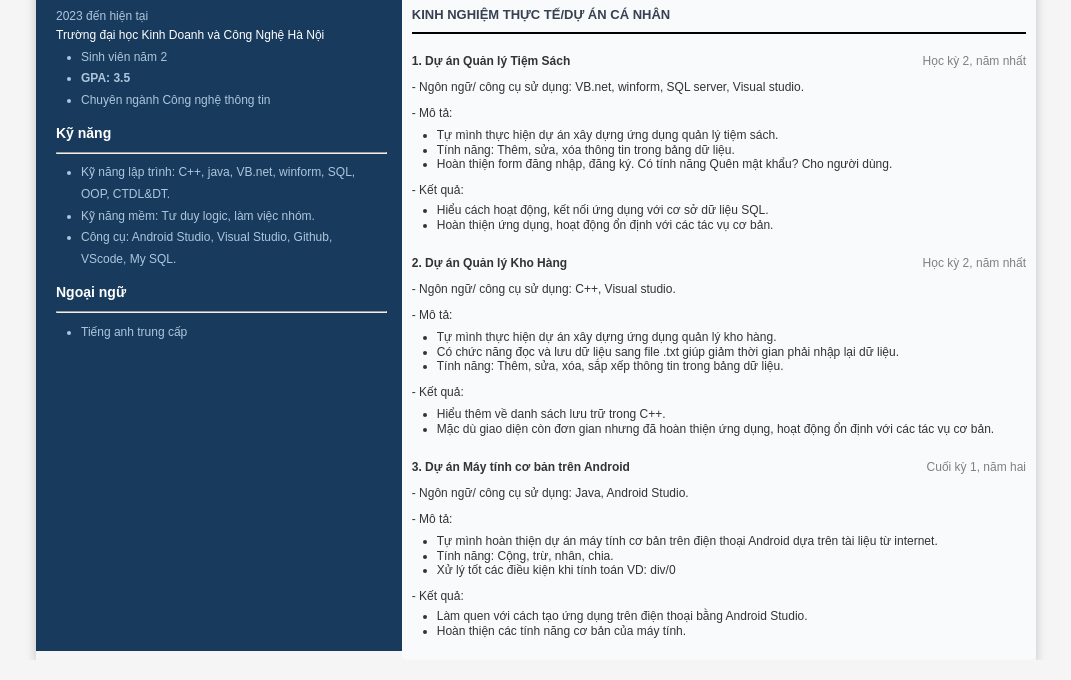
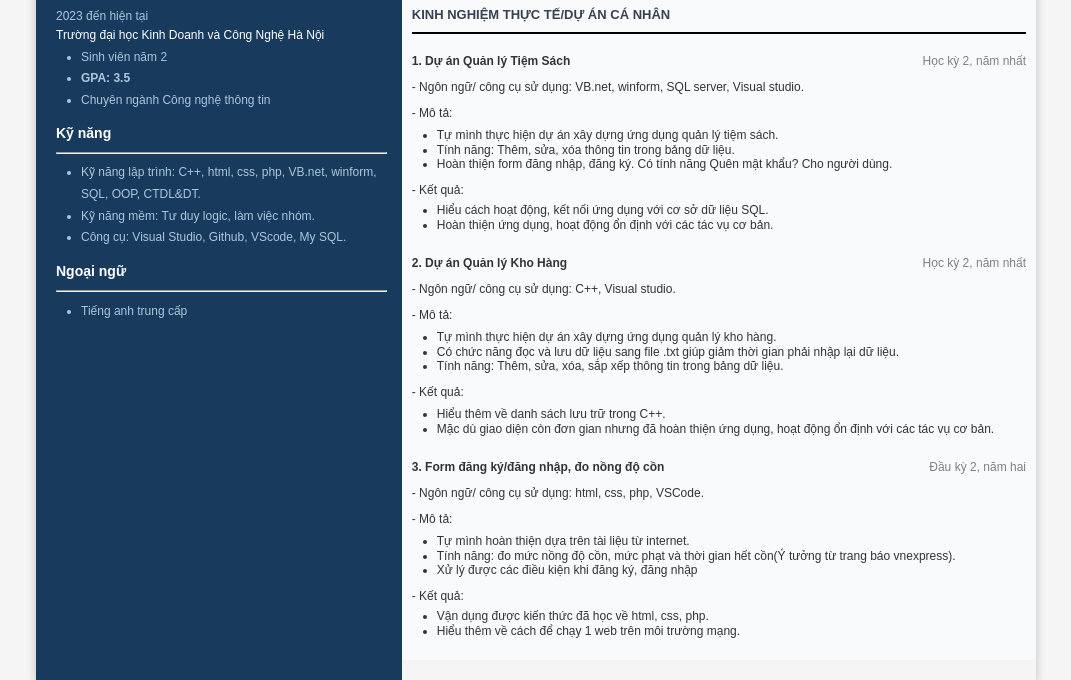
Before and after one commit to ThuyNhanVP/CV, a plain HTML site: page cv/index.html in a window 1280 px wide. Shown: the part 379-1059 px from the top of the page, without its empty margins (104-1175 px from the left). Drawn offline with Linux system fonts and the light colour scheme.

Commit message:
Cap nhat them html, css, php

```diff
--- a/cv/index.html
+++ b/cv/index.html
@@ -47,9 +47,9 @@
                 <h3 class="h4text">Kỹ năng</h3>
                 <hr>
                 <ul class="color" style="line-height: 1.8;margin-top: 0;color: #adc6de;">
-                    <li>Kỹ năng lập trình: C++, java, VB.net, winform, SQL, OOP, CTDL&DT. </li>
+                    <li>Kỹ năng lập trình: C++, html, css, php, VB.net, winform, SQL, OOP, CTDL&DT. </li>
                     <li>Kỹ năng mềm: Tư duy logic, làm việc nhóm. </li>
-                    <li>Công cụ: Android Studio, Visual Studio, Github, VScode, My SQL.</li>
+                    <li>Công cụ: Visual Studio, Github, VScode, My SQL.</li>
                 </ul>
                 <h3 class="h4text">Ngoại ngữ</h3>
                 <hr>
@@ -71,7 +71,7 @@
                 <hr style="border: 1px solid #000; ">
                 <p style="text-align: justify; font-size: 12px; margin-bottom: 10px; line-height: 1.2;">
                     <ul class="muc_tieu">
-                        <li><strong>Ngắn hạn (3 tháng – 1 năm):</strong><br> <p>Ứng tuyển vào vị trí thực tập sinh hoặc fresher để vận dụng kiến thức đã học tại trường vào thực tế, đặc biệt là các kỹ năng về C++, Java, VB.net và SQL. Mong muốn làm việc trong môi trường chuyên nghiệp để học hỏi quy trình làm việc, rèn luyện kỹ năng giải quyết vấn đề và làm việc nhóm.</p></li>
+                        <li><strong>Ngắn hạn (3 tháng – 1 năm):</strong><br> <p>Ứng tuyển vào vị trí thực tập sinh hoặc fresher để vận dụng kiến thức đã học tại trường vào thực tế, đặc biệt là các kỹ năng về C++,php, VB.net và SQL. Mong muốn làm việc trong môi trường chuyên nghiệp để học hỏi quy trình làm việc, rèn luyện kỹ năng giải quyết vấn đề và làm việc nhóm.</p></li>
                         <li><strong>Trung hạn (1 – 3 năm):</strong><br> <p>Trở thành lập trình viên chính thức, có thể đảm nhận các nhiệm vụ phức tạp hơn, đồng thời học thêm các công nghệ mới như .NET Core, C#, hoặc phát triển web/backend. Nâng cao năng lực phân tích hệ thống và hiểu biết về cơ sở dữ liệu, hướng tới vai trò phát triển phần mềm toàn diện.</p></li>
                         <li><strong>Dài hạn (3 – 5 năm trở lên):</strong><br> <p>Phấn đấu trở thành lập trình viên giỏi, có thể dẫn dắt nhóm hoặc tham gia thiết kế kiến trúc phần mềm. Mong muốn đóng góp cho doanh nghiệp thông qua các giải pháp công nghệ hiệu quả, đồng thời không ngừng nâng cao chuyên môn để thích ứng với sự phát triển liên tục của ngành CNTT.</p></li>
                     </ul>
@@ -120,21 +120,21 @@
 
                 <!-- Dự án số 3-->
                 <div class="container">
-                    <p><b>3. Dự án Máy tính cơ bản trên Android</b></p>
-                    <p style="color: gray;">Cuối kỳ 1, năm hai</p>
+                    <p><b>3. Form đăng ký/đăng nhập, đo nồng độ cồn </b></p>
+                    <p style="color: gray;">Đầu kỳ 2, năm hai</p>
                 </div>
-                <p style="margin-top: 0;">- Ngôn ngữ/ công cụ sử dụng: Java, Android Studio.</p>
+                <p style="margin-top: 0;">- Ngôn ngữ/ công cụ sử dụng: html, css, php, VSCode.</p>
                 <p style="margin-bottom: 8px;"> - Mô tả:</p>
                 <ul style="line-height: 1.2; margin-top: 0;">
-                    <li>Tự mình hoàn thiện dự án máy tính cơ bản trên điện thoại Android dựa trên tài liệu từ internet.
+                    <li>Tự mình hoàn thiện dựa trên tài liệu từ internet.
                     </li>
-                    <li>Tính năng: Cộng, trừ, nhân, chia.</li>
-                    <li>Xử lý tốt các điều kiện khi tính toán VD: div/0</li>
+                    <li>Tính năng: đo mức nồng độ cồn, mức phạt và thời gian hết cồn(Ý tưởng từ trang báo vnexpress).</li>
+                    <li>Xử lý được các điều kiện khi đăng ký, đăng nhập</li>
                 </ul>
                 <p style="margin-top: 0; margin-bottom: 6px;">- Kết quả:</p>
                 <ul style="line-height: 1.2; margin-top: 0; ">
-                    <li>Làm quen với cách tạo ứng dụng trên điện thoại bằng Android Studio.</li>
-                    <li>Hoàn thiện các tính năng cơ bản của máy tính.</li>
+                    <li>Vận dụng được kiến thức đã học về html, css, php.</li>
+                    <li>Hiểu thêm về cách để chạy 1 web trên môi trường mạng.</li>
                 </ul>
             </div>
         </div>
--- a/cv/style.css
+++ b/cv/style.css
@@ -34,7 +34,7 @@ body {
     width: 35%;
     background-color: #183a5c;
     color: #ffffff;
-    padding: 30px 15px 300px 20px;
+    padding: 30px 15px 350px 20px;
     display: flex;
     flex-direction: column;
     align-items: center;
```
Also changed, not shown: 1 other file.
